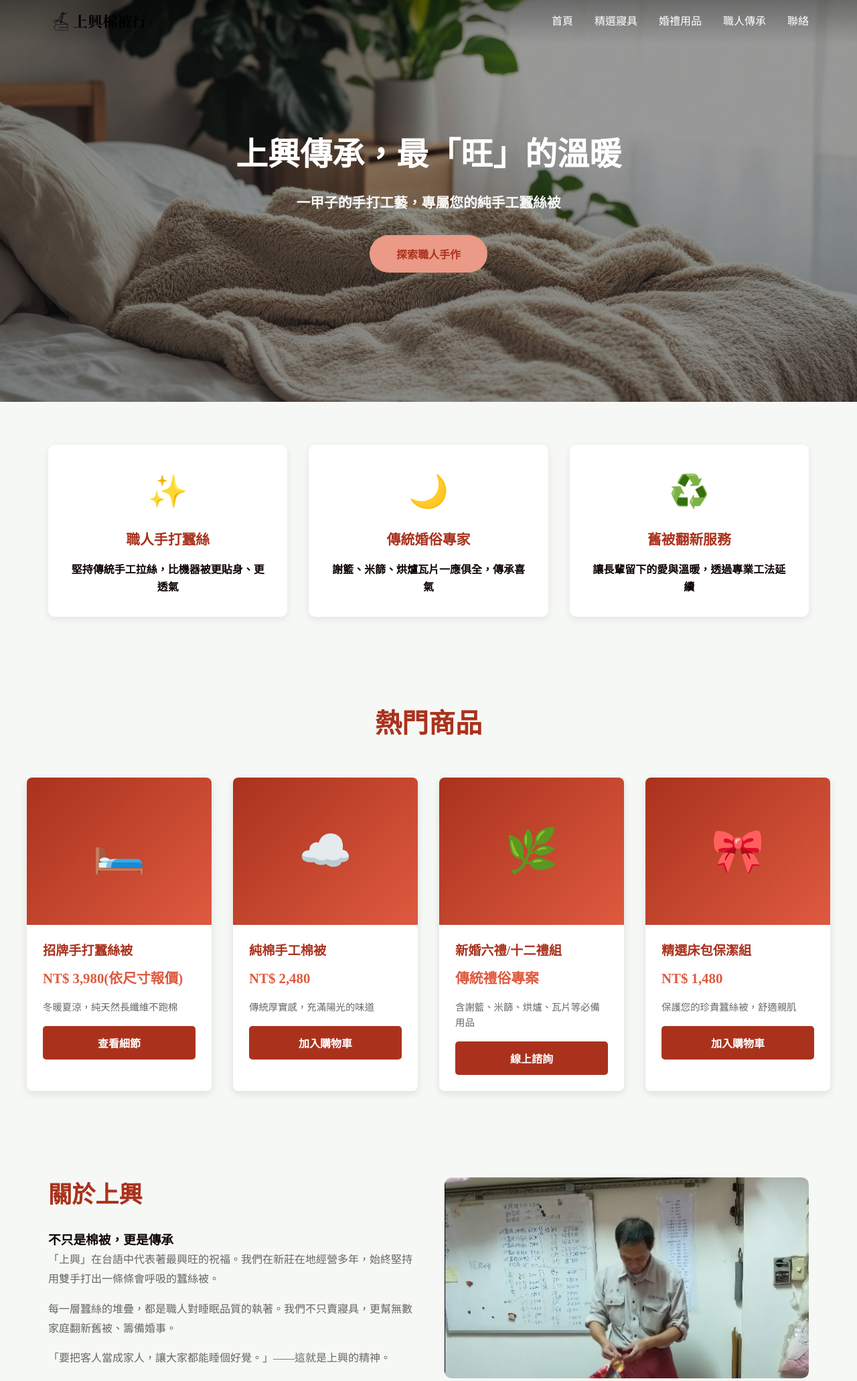
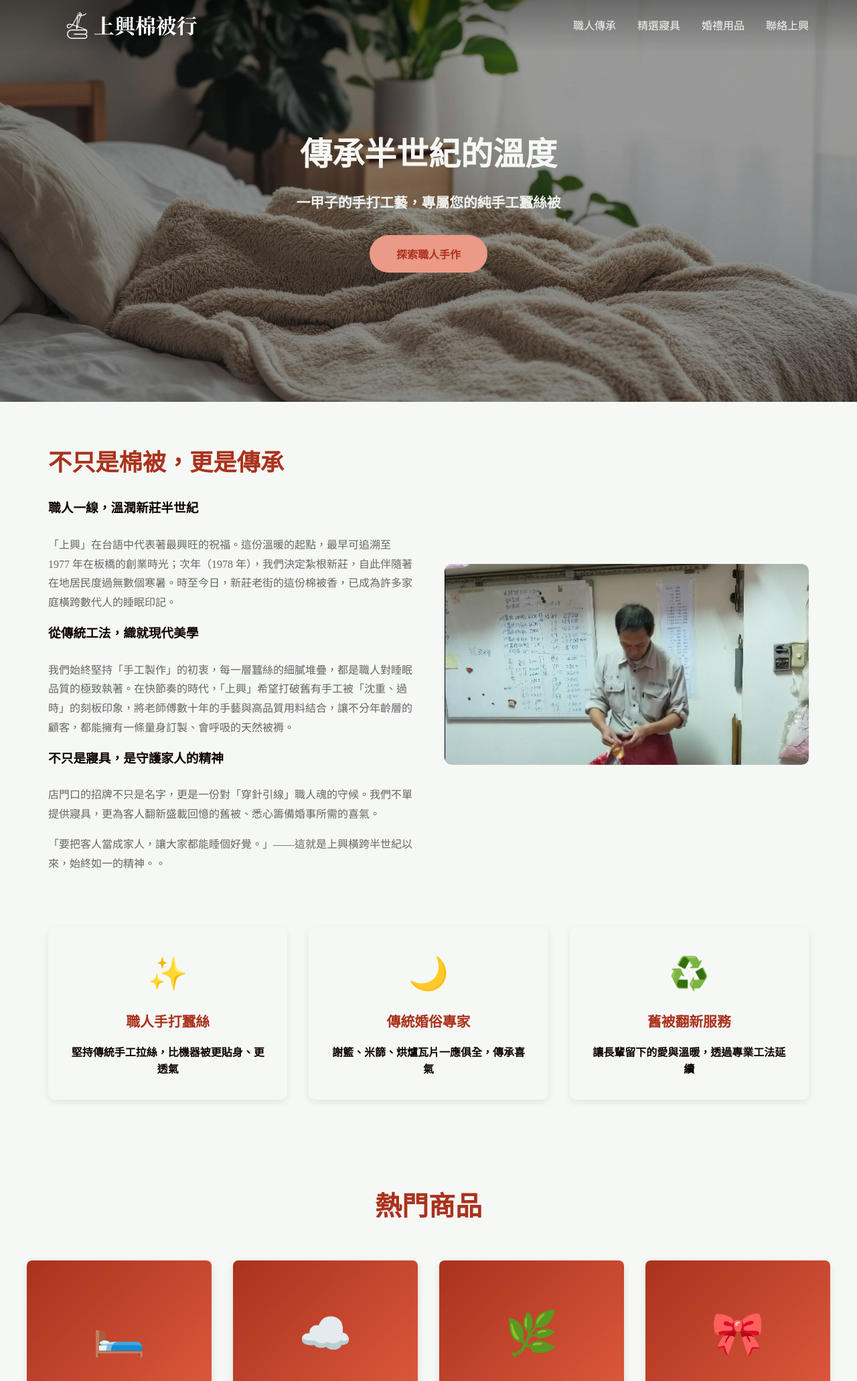
Before and after one commit to jekkinoopy/SiongHing, a PHP site: page / in a window 1280 px wide. Shown: the top 2062 px of the page at 67% size. Run offline with PHP 8.4, Linux system fonts and the light colour scheme.

Commit message:
研究logo的svg修改顏色

```diff
--- a/index.html
+++ b/index.html
@@ -19,13 +19,16 @@
     <!-- 導航欄 -->
     <nav>
         <div class="nav-container">
-            <div class="logo"><img src="image/上興棉被行橫.svg" alt=""></div>
+            <div class="logo">
+                <a href="#home" class="logo-link">
+                    <div class="logo-icon"></div>
+                </a>
+            </div>
             <ul class="nav-links">
-                <li><a href="#home">首頁</a></li>
+                <li><a href="#about">職人傳承</a></li>
                 <li><a href="#products">精選寢具</a></li>
                 <li><a href="#wedding">婚禮用品</a></li>
-                <li><a href="#about">職人傳承</a></li>
-                <li><a href="#contact">聯絡</a></li>
+                <li><a href="#contact">聯絡上興</a></li>
             </ul>
         </div>
     </nav>
@@ -33,10 +36,31 @@
     <!-- 英雄區 -->
     <section class="hero" id="home">
         <div class="hero-content">
-            <h1><b>上興傳承，最「旺」的溫暖</b></h1>
+            <h1><b>傳承半世紀的溫度</b></h1>
             <p><b>一甲子的手打工藝，專屬您的純手工蠶絲被</b></p>
             <button class="hero-btn"><b>探索職人手作</b></button>
         </div>
+    </section>
+
+    <!-- 關於我們 -->
+    <section class="about-section" id="about">
+        <div class="about-content">
+            <h2>不只是棉被，更是傳承</h2>
+            <h3>職人一線，溫潤新莊半世紀</h3><br>
+            <p>
+                「上興」在台語中代表著最興旺的祝福。這份溫暖的起點，最早可追溯至 1977 年在板橋的創業時光；次年（1978 年），我們決定紮根新莊，自此伴隨著在地居民度過無數個寒暑。時至今日，新莊老街的這份棉被香，已成為許多家庭橫跨數代人的睡眠印記。
+            </p>
+            <h3>從傳統工法，織就現代美學</h3><br>
+            <p>
+                我們始終堅持「手工製作」的初衷，每一層蠶絲的細膩堆疊，都是職人對睡眠品質的極致執著。在快節奏的時代，「上興」希望打破舊有手工被「沈重、過時」的刻板印象，將老師傅數十年的手藝與高品質用料結合，讓不分年齡層的顧客，都能擁有一條量身訂製、會呼吸的天然被褥。
+            </p>
+            <h3>不只是寢具，是守護家人的精神</h3><br>
+            <p>店門口的招牌不只是名字，更是一份對「穿針引線」職人魂的守候。我們不單提供寢具，更為客人翻新盛載回憶的舊被、悉心籌備婚事所需的喜氣。</p>
+            <p>
+                「要把客人當成家人，讓大家都能睡個好覺。」——這就是上興橫跨半世紀以來，始終如一的精神。。
+            </p>
+        </div>
+        <div class="about-image"><img src="image/螢幕擷取畫面 2026-04-17 134638.png" alt=""></div>
     </section>
 
     <!-- 特色區 -->
@@ -101,31 +125,18 @@
         </div>
     </section>
 
-    <!-- 關於我們 -->
-    <section class="about-section" id="about">
-        <div class="about-content">
-            <h2>關於上興</h2>
-            <h3>不只是棉被，更是傳承</h3>
-            <p>
-                「上興」在台語中代表著最興旺的祝福。我們在新莊在地經營多年，始終堅持用雙手打出一條條會呼吸的蠶絲被。
-            </p>
-            <p>
-                每一層蠶絲的堆疊，都是職人對睡眠品質的執著。我們不只賣寢具，更幫無數家庭翻新舊被、籌備婚事。
-            </p>
-            <p>
-                 「要把客人當成家人，讓大家都能睡個好覺。」——這就是上興的精神。
-            </p>
-        </div>
-        <div class="about-image"><img src="image/螢幕擷取畫面 2026-04-17 134638.png" alt=""></div>
-    </section>
 
     <!-- 聯絡我們 -->
     <section class="contact-section" id="contact">
         <h2>找尋最旺的溫暖</h2>
-        <iframe src="https://www.google.com/maps/embed?pb=!1m18!1m12!1m3!1d14459.659830973384!2d121.42519190618894!3d25.036959952991893!2m3!1f0!2f0!3f0!3m2!1i1024!2i768!4f13.1!3m3!1m2!1s0x3442a8754ded7879%3A0x4c84a8d70ba1101!2z5LiK6IiI5qOJ6KKr6KGM!5e0!3m2!1szh-TW!2stw!4v1776404700015!5m2!1szh-TW!2stw" width="600" height="450" style="border:0;" allowfullscreen="" loading="lazy" referrerpolicy="no-referrer-when-downgrade"></iframe>
+        <iframe
+            src="https://www.google.com/maps/embed?pb=!1m18!1m12!1m3!1d14459.659830973384!2d121.42519190618894!3d25.036959952991893!2m3!1f0!2f0!3f0!3m2!1i1024!2i768!4f13.1!3m3!1m2!1s0x3442a8754ded7879%3A0x4c84a8d70ba1101!2z5LiK6IiI5qOJ6KKr6KGM!5e0!3m2!1szh-TW!2stw!4v1776404700015!5m2!1szh-TW!2stw"
+            width="600" height="450" style="border:0;" allowfullscreen="" loading="lazy"
+            referrerpolicy="no-referrer-when-downgrade"></iframe>
         <ul class="contact-info">
             <li><img src="image/上興棉被行橫.svg" alt=""></li>
-            <li class="contact-item"><span><i class="fas fa-map-marker-alt"></i></span><a href="https://maps.app.goo.gl/7jHGGuCq9rsgyHnv8">242 新北市新莊區新莊路587號(新莊老街內，歡迎親臨體驗手感)</a></li>
+            <li class="contact-item"><span><i class="fas fa-map-marker-alt"></i></span><a
+                    href="https://maps.app.goo.gl/7jHGGuCq9rsgyHnv8">242 新北市新莊區新莊路587號(新莊老街內，歡迎親臨體驗手感)</a></li>
             <li class="contact-item"><span><i class="fas fa-phone"></i></span><a href="">0933-865-148</a></li>
             <li class="contact-item"><span><i class="fa-brands fa-line"></i></span><a href="">shangxing</a></li>
         </ul>
--- a/style.css
+++ b/style.css
@@ -18,7 +18,7 @@
     --dark-color: #0d0302;
 
     /* 淺色：維持你指定的米綠色底色，並搭配紋理 */
-    --light-color: #F6F8F5 ;
+    --light-color: #F6F8F5;
 
     /* --- 以下為依照色卡新增的完整漸層色系，方便你後續微調使用 --- */
     --color-deep-brown: #190604;
@@ -37,13 +37,16 @@
     background-color: var(--light-color);
     line-height: 1.6;
 }
+
 a {
     color: inherit;
     text-decoration: none;
 }
+
 ul {
     list-style: none;
 }
+
 button,
 input,
 select,
@@ -65,7 +68,7 @@
 }
 
 nav.scrolled {
-        background-color: white;
+    background-color: var(--light-color);
     box-shadow: 0 2px 8px rgba(0, 0, 0, 0.1);
     position: fixed;
 }
@@ -79,24 +82,47 @@
     align-items: center;
 }
 
-    .logo {
-        color: white;
-        font-weight: 700;
-        transition: color 0.3s ease;
+/* .logo {
     display: flex;
     align-items: center;
-        gap: 0.5rem;
+    color: var(--light-color);
+    transition: color 0.3s ease;
 }
 
-    .logo img {
-        height: 2rem;
-        width: auto;
+
+.logo svg {
+    height: 3.5rem !important;
+    width: auto !important;
+    fill: currentColor !important;
 }
+
 
 nav.scrolled .logo {
     color: var(--primary-color);
+} */
+ .logo-icon {
+    /* 設定 Logo 的寬高比例，根據你的橫式 Logo 調整 */
+    width: 250px;
+    height: 45px;
+
+    /* 設定背景顏色（這就是你的 Logo 顏色） */
+    background-color: white;
+    transition: background-color 0.3s ease;
+
+    /* 核心技術：使用 mask 將 SVG 當作遮罩 */
+    /* 請確認你的圖片路徑正確，如果 index.html 跟 image 資料夾在同一層，就寫 image/... */
+    -webkit-mask: url('image/上興棉被行橫.svg') no-repeat center;
+    mask: url('image/上興棉被行橫.svg') no-repeat center;
+
+    /* 讓遮罩完整覆蓋容器 */
+    -webkit-mask-size: contain;
+    mask-size: contain;
 }
 
+/* 當導航欄變白底時 (.scrolled)，我們直接改背景色，Logo 就會變磚紅 */
+nav.scrolled .logo-icon {
+    background-color: var(--primary-color);
+}
 .nav-links {
     display: flex;
     gap: 2rem;
@@ -105,7 +131,7 @@
 
 .nav-links a {
     text-decoration: none;
-        color: white;
+    color: var(--light-color);
     font-weight: 500;
     transition: color 0.3s ease;
 }
@@ -130,7 +156,7 @@
     background-position: center;
     background-attachment: fixed;
     position: relative;
-        color: white;
+    color: var(--light-color);
     padding: 8rem 2rem;
     text-align: center;
     min-height: 600px;
@@ -184,7 +210,7 @@
 }
 
 .hero-btn:hover {
-        background-color: white;
+    background-color: var(--light-color);
     transform: translateY(-2px);
     box-shadow: 0 8px 16px rgba(0, 0, 0, 0.2);
 }
@@ -200,7 +226,7 @@
 }
 
 .feature-card {
-        background: white;
+    background: var(--light-color);
     padding: 2rem;
     border-radius: 10px;
     text-align: center;
@@ -249,7 +275,7 @@
 }
 
 .product-card {
-        background: white;
+    background: var(--light-color);
     border-radius: 8px;
     overflow: hidden;
     box-shadow: 0 4px 12px rgba(0, 0, 0, 0.1);
@@ -297,7 +323,7 @@
 .add-to-cart {
     width: 100%;
     background-color: var(--primary-color);
-        color: white;
+    color: var(--light-color);
     padding: 0.8rem;
     border: none;
     border-radius: 5px;
@@ -375,11 +401,12 @@
     width: 100%;
     text-align: center;
 }
+
 .contact-section ul img {
     height: 5rem;
 }
 
-    .contact-section > iframe {
+.contact-section>iframe {
     flex: 1;
     min-width: 300px;
     height: 450px;
@@ -396,7 +423,7 @@ height: 5rem;
     min-height: 450px;
 }
 
-    .contact-info > li:first-of-type {
+.contact-info>li:first-of-type {
     margin-top: auto;
 }
 
@@ -413,6 +440,7 @@ height: 5rem;
     color: var(--secondary-color);
     margin-right: 0.7rem;
 }
+
 .contact-item i {
     font-size: 0.72rem;
 }
@@ -466,13 +494,13 @@ height: 5rem;
 }
 
 .submit-btn:hover {
-        background-color: white;
+    background-color: var(--light-color);
 }
 
 /* 頁腳 */
 footer {
     background-color: var(--dark-color);
-        color: white;
+    color: var(--light-color);
     text-align: center;
     padding: 2rem;
     margin-top: 3rem;
```
Also changed, not shown: image/上興棉被行橫.svg, 1 other file. Lines whose indentation alone changed are shown as unchanged.
